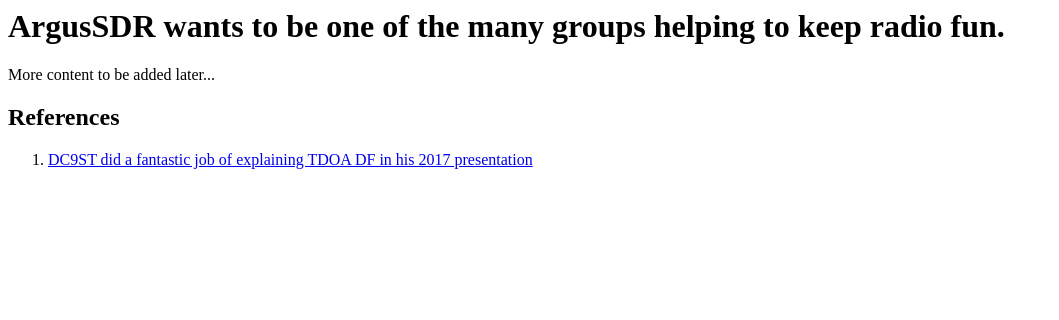
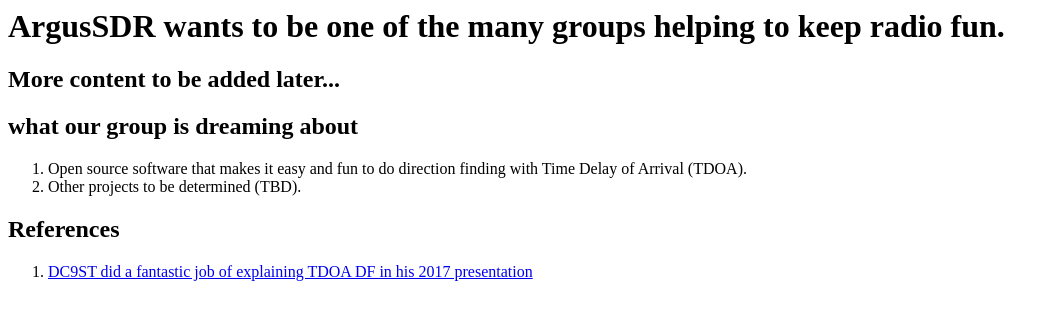
Before and after one commit to ArgusSDR/ArgusSDR.github.io, a plain HTML site: page index.html in a window 1280 px wide. Shown: the whole page, without its empty margins (0-1059 px from the left). Drawn offline with Linux system fonts and the light colour scheme.

Commit message:
few tiny things added.

```diff
--- a/index.html
+++ b/index.html
@@ -2,7 +2,14 @@
 
 <h1>ArgusSDR wants to be one of the many groups helping to keep radio fun.</h1>
 
-More content to be added later...
+<h2>More content to be added later...</h2>
+
+<h2>what our group is dreaming about</h2>
+  <ol>
+  <li>Open source software that makes it easy and fun to do direction finding with Time Delay of Arrival (TDOA).  </li>
+  <li>Other projects to be determined (TBD).</li>
+</ol>
+
 
 <h2>References</h2>
 
@@ -13,6 +20,4 @@ More content to be added later...
 </ol>
 
 
-
-
 </html>
```
